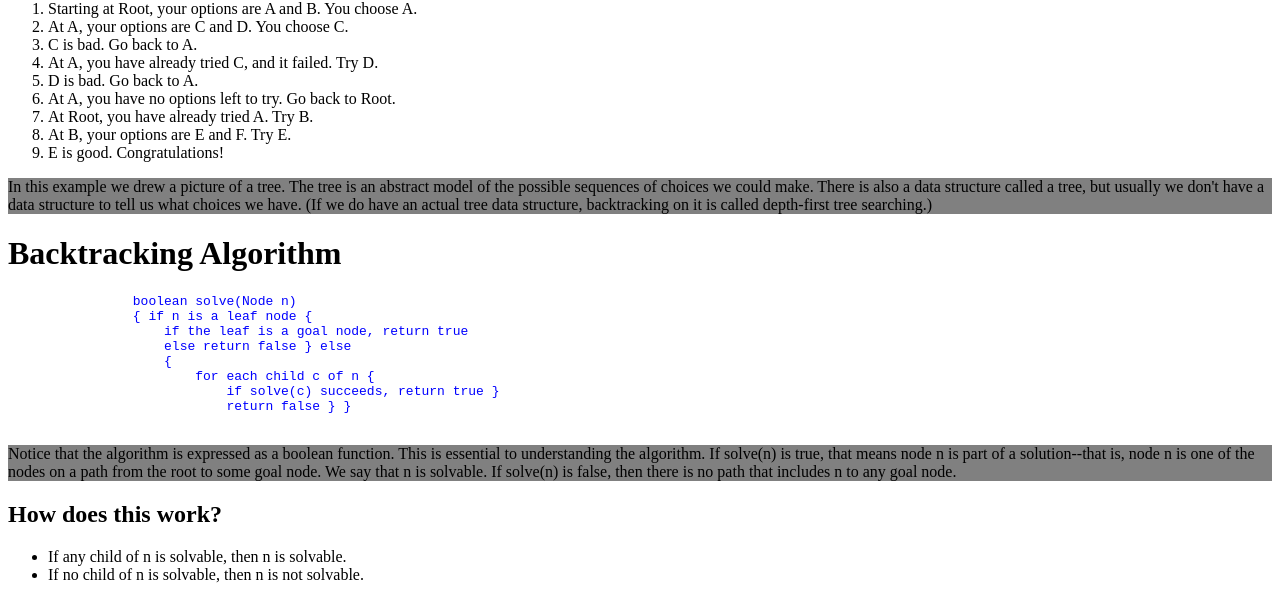
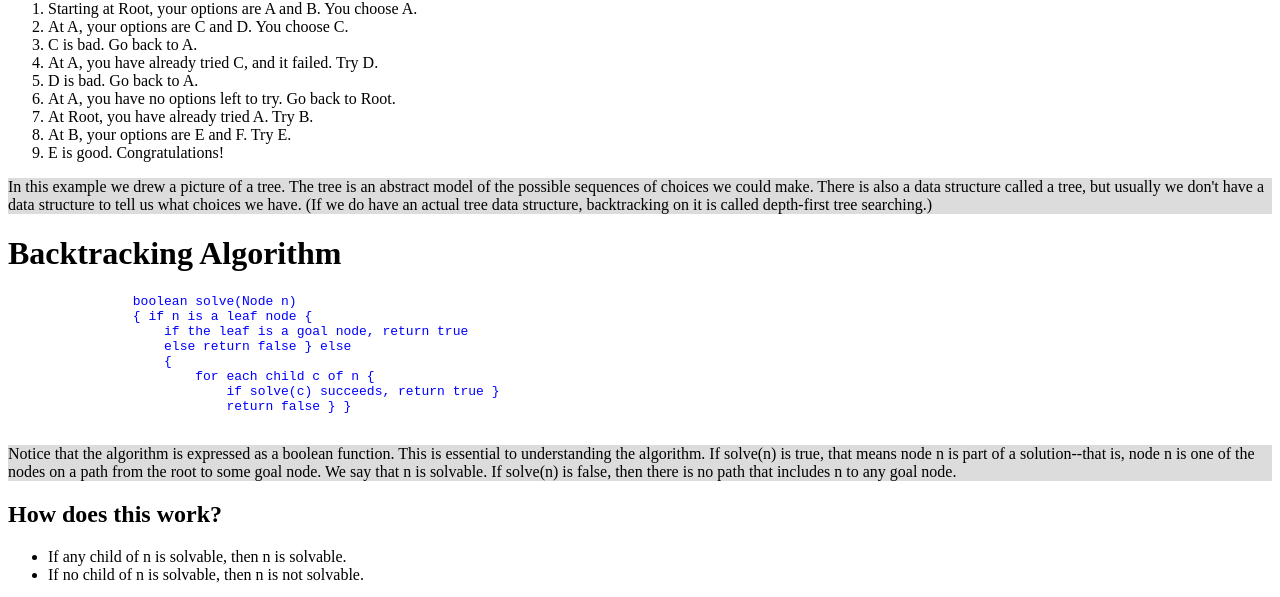
Before and after one commit to atulpatel8251/backracking-project, a plain HTML site: page Backracking project.html in a window 1280 px wide. Shown: the part 338-935 px from the top of the page. Drawn offline with Linux system fonts and the light colour scheme.

Commit message:
Add files via upload

```diff
--- a/Backracking project.html
+++ b/Backracking project.html
@@ -20,7 +20,7 @@
                 <li>At B, your options are E and F. Try E.</li>
                 <li>E is good. Congratulations!</li>
               </ol>
-              <p style="background-color: grey" >In this example we drew a picture of a tree. The tree is an abstract model of the possible sequences of choices we could make. There is also a data structure called a tree, but usually we don't have a data structure to tell us what choices we have. (If we do have an actual tree data structure, backtracking on it is called depth-first tree searching.)</p>
+              <p style="border: 0px; background-color:gainsboro">In this example we drew a picture of a tree. The tree is an abstract model of the possible sequences of choices we could make. There is also a data structure called a tree, but usually we don't have a data structure to tell us what choices we have. (If we do have an actual tree data structure, backtracking on it is called depth-first tree searching.)</p>
               <h1>Backtracking Algorithm</h1>
               <div class="code">
               <pre style="color: blue">
@@ -34,7 +34,7 @@
                             return false } }
               </pre>
               </div>
-              <p style="background-color: grey">Notice that the algorithm is expressed as a boolean function. This is essential to understanding the algorithm. If solve(n) is true, that means node n is part of a solution--that is, node n is one of the nodes on a path from the root to some goal node. We say that n is solvable. If solve(n) is false, then there is no path that includes n to any goal node.</p>
+              <p style="border: 0px; background-color:gainsboro">Notice that the algorithm is expressed as a boolean function. This is essential to understanding the algorithm. If solve(n) is true, that means node n is part of a solution--that is, node n is one of the nodes on a path from the root to some goal node. We say that n is solvable. If solve(n) is false, then there is no path that includes n to any goal node.</p>
               <h2>How does this work?</h2>
               <ul style="list-style-type:disc">
                 <li>If any child of n is solvable, then n is solvable.</li>
@@ -598,6 +598,6 @@
                 <li><b>Black Black ______ Black white white white</b></li>
                 <li><b>Black Black Black ______ white white white</b></li>
             </ol>
-            <p style="background-color: grey">Notice that the solution is given in reverse order: BLACK starts out on the left and WHITE on the right, as in the last line. I've added line numbers to the actual output in order to emphasize this point. Backtracking always produces its results (sequence of choices) in reverse order; it is up to you, the programmer, to reverse the results again to get them in the correct order.</p>
+            <p style="border: 0px; background-color:gainsboro">Notice that the solution is given in reverse order: BLACK starts out on the left and WHITE on the right, as in the last line. I've added line numbers to the actual output in order to emphasize this point. Backtracking always produces its results (sequence of choices) in reverse order; it is up to you, the programmer, to reverse the results again to get them in the correct order.</p>
         </body>
     </head>
```
